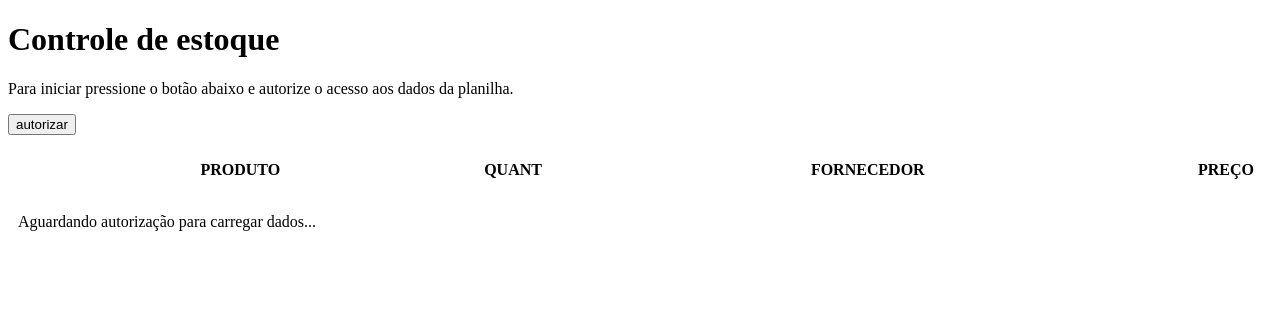
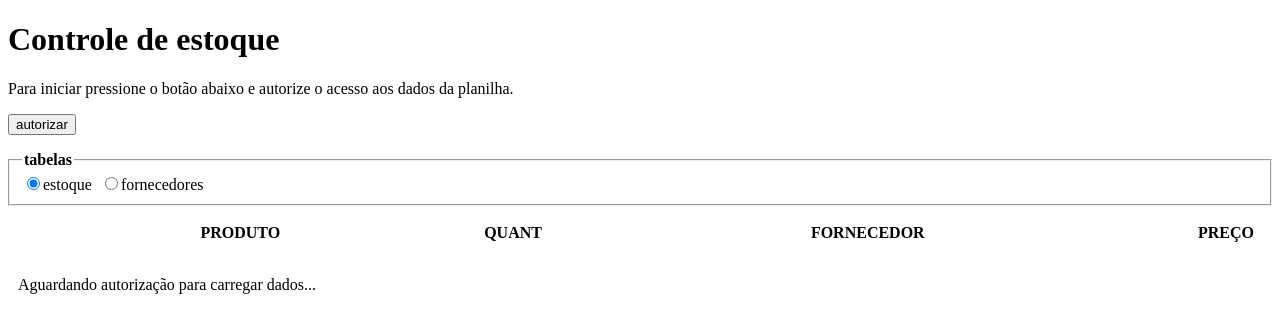
Before and after one commit to jomarcardoso/js-stock-control-with-xlsx-database, a Next.js app: page /js-stock-control-with-xlsx-database/ in a window 1280 px wide. Shown: the top 332 px of the page. Built offline with nearby package versions, Linux system fonts and the light colour scheme.

Commit message:
supplier list

```diff
--- a/app/components/bar.js
+++ b/app/components/bar.js
@@ -6,12 +6,14 @@ import { CurrentContext } from '../providers/current.provider';
 import { StockSheetsContext } from '../providers/stock-sheets.provider';
 import { SortContext } from '../providers/sort.provider';
 import { FilterContext } from '../providers/filter.provider';
+import { SupplierSheetsContext } from '../providers/supplier-sheets.provider';
 
 export function Bar() {
   const { current, setCurrent } = useContext(CurrentContext);
   const hasCurrent = current !== -1;
   const { setEditing } = useContext(EditingContext);
   const { sheets, setSheets } = useContext(StockSheetsContext);
+  const { values } = useContext(SupplierSheetsContext);
   const { setSort } = useContext(SortContext);
   const { filter, setFilter } = useContext(FilterContext);
 
@@ -58,6 +60,12 @@ export function Bar() {
             </ActionButton>
           )}
 
+          {/* <ActionButton type="submit" onClick={handleAddSupplier}>
+            ADICIONAR
+            <br />
+            FORNECEDOR
+          </ActionButton> */}
+
           {/* <ActionButton type="submit" description="ordenado por nome" onClick={handleSort}>
             ORDENAR
           </ActionButton> */}
--- /dev/null
+++ b/app/components/list.js
@@ -0,0 +1,17 @@
+import { useContext } from 'react';
+import { SupplierSheetsContext } from '../providers/supplier-sheets.provider';
+
+export function List() {
+  const { values } = useContext(SupplierSheetsContext);
+
+  return (
+    <ul>
+      {values.map((value, index) => (
+        <li className="relative" key={index}>
+          {/* {value}{' '} */}
+          <input type="text" placeholder={value} defaultValue={value} />
+        </li>
+      ))}
+    </ul>
+  );
+}
--- a/app/components/table.js
+++ b/app/components/table.js
@@ -81,7 +81,7 @@ export function Table() {
               </td>
               <td className="td">{row[1]}</td>
               <td className="td">{row[2]}</td>
-              <td className="td">{(row[3] || '').replace(',00', '')}</td>
+              <td className="td">{String(row[3] || '').replace(',00', '')}</td>
             </tr>
           ))
         ) : (
--- /dev/null
+++ b/app/components/tabs.js
@@ -0,0 +1,42 @@
+'use client';
+import { useCallback, useContext } from 'react';
+import { TabContext } from '../providers/tab.provider';
+
+export function Tabs() {
+  const { tab, setTab } = useContext(TabContext);
+
+  const handleChange = useCallback(
+    (event) => {
+      setTab(event.target.value);
+    },
+    [setTab],
+  );
+
+  return (
+    <fieldset className="m-0 mb-2">
+      <legend className="font-bold">tabelas</legend>
+      <div className="flex gap-2">
+        <label>
+          <input
+            type="radio"
+            name="table"
+            value="stock"
+            checked={tab === 'stock'}
+            onChange={handleChange}
+          />
+          estoque
+        </label>
+        <label>
+          <input
+            type="radio"
+            name="table"
+            value="supplier"
+            checked={tab === 'supplier'}
+            onChange={handleChange}
+          />
+          fornecedores
+        </label>
+      </div>
+    </fieldset>
+  );
+}
--- a/app/globals.css
+++ b/app/globals.css
@@ -125,4 +125,23 @@ body {
     color: var(--system-canvas-text-inverted);
     border: var(--system-stroke-thin) solid var(--system-accent-color);
   }
+
+  .tabs {
+    @apply flex relative;
+  }
+
+  .tab {
+    border: 0;
+    padding: 0;
+
+    summary {
+      margin: 0;
+    }
+
+    &::details-content {
+      left: 0;
+      position: absolute;
+      width: 100%;
+    }
+  }
 }
--- a/app/layout.js
+++ b/app/layout.js
@@ -9,6 +9,7 @@ import { CurrentProvider } from './providers/current.provider';
 import { SortProvider } from './providers/sort.provider';
 import { LogProvider } from './providers/log.provider';
 import { FilterProvider } from './providers/filter.provider';
+import { TabProvider } from './providers/tab.provider';
 
 const geistSans = localFont({
   src: './fonts/GeistVF.woff',
@@ -42,6 +43,7 @@ export default function RootLayout({ children }) {
           <GoogleLogin>
             <SupplierSheetsProvider>
               <CurrentProvider>
+                <TabProvider>
                   <EditingProvider>
                     <SortProvider>
                       <FilterProvider>
@@ -49,6 +51,7 @@ export default function RootLayout({ children }) {
                       </FilterProvider>
                     </SortProvider>
                   </EditingProvider>
+                </TabProvider>
               </CurrentProvider>
             </SupplierSheetsProvider>
           </GoogleLogin>
--- a/app/page.js
+++ b/app/page.js
@@ -5,17 +5,23 @@ import { Dialog } from './components/dialog';
 import { useContext } from 'react';
 import { StockSheetsContext } from './providers/stock-sheets.provider';
 import { LogContext } from './providers/log.provider';
+import { TabContext } from './providers/tab.provider';
+import { Tabs } from './components/tabs';
+import { List } from './components/list';
 
 export default function Home() {
   const { sheets } = useContext(StockSheetsContext);
   const { log } = useContext(LogContext);
+  const { tab, setTab } = useContext(TabContext);
 
   return (
     <>
       <div className="mt-4 pb-24">
-        <Table />
+        <Tabs />
 
-        {sheets.length ? <Bar /> : ''}
+        {tab === 'stock' ? <Table /> : <List />}
+
+        {sheets.length && tab === 'stock' ? <Bar /> : ''}
 
         {log ? (
           <details>
--- /dev/null
+++ b/app/providers/tab.provider.js
@@ -0,0 +1,18 @@
+'use client';
+import { createContext, useState } from 'react';
+import { DEFAULT_STRING_DISPATCH } from '../types';
+
+export const TabContext = createContext({
+  tab: '',
+  setTab: DEFAULT_STRING_DISPATCH,
+});
+
+export function TabProvider({ children }) {
+  const [tab, setTab] = useState('stock');
+
+  return (
+    <TabContext.Provider value={{ tab, setTab }}>
+      {children}
+    </TabContext.Provider>
+  );
+}
```
Lines whose indentation alone changed are shown as unchanged.
